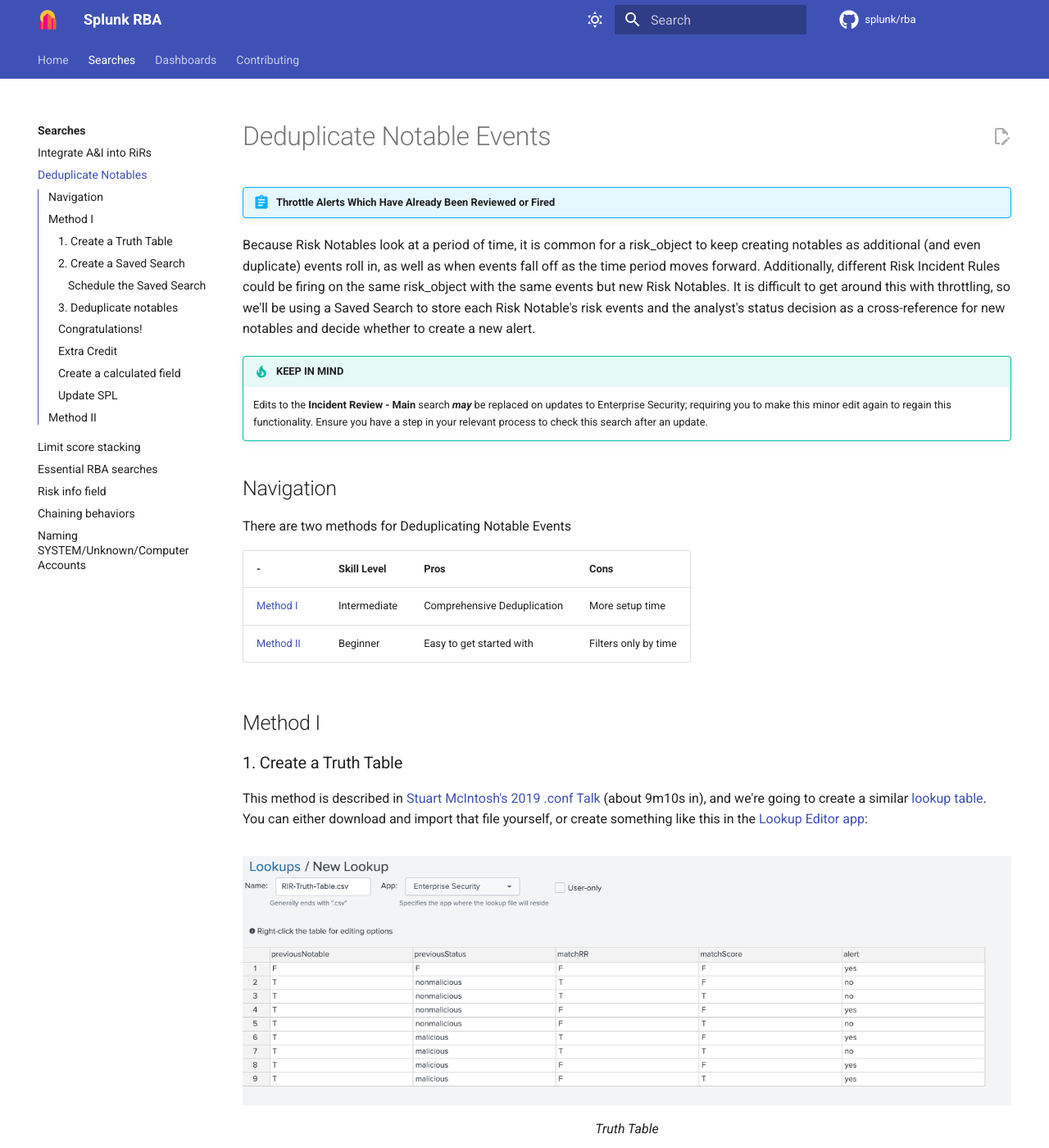
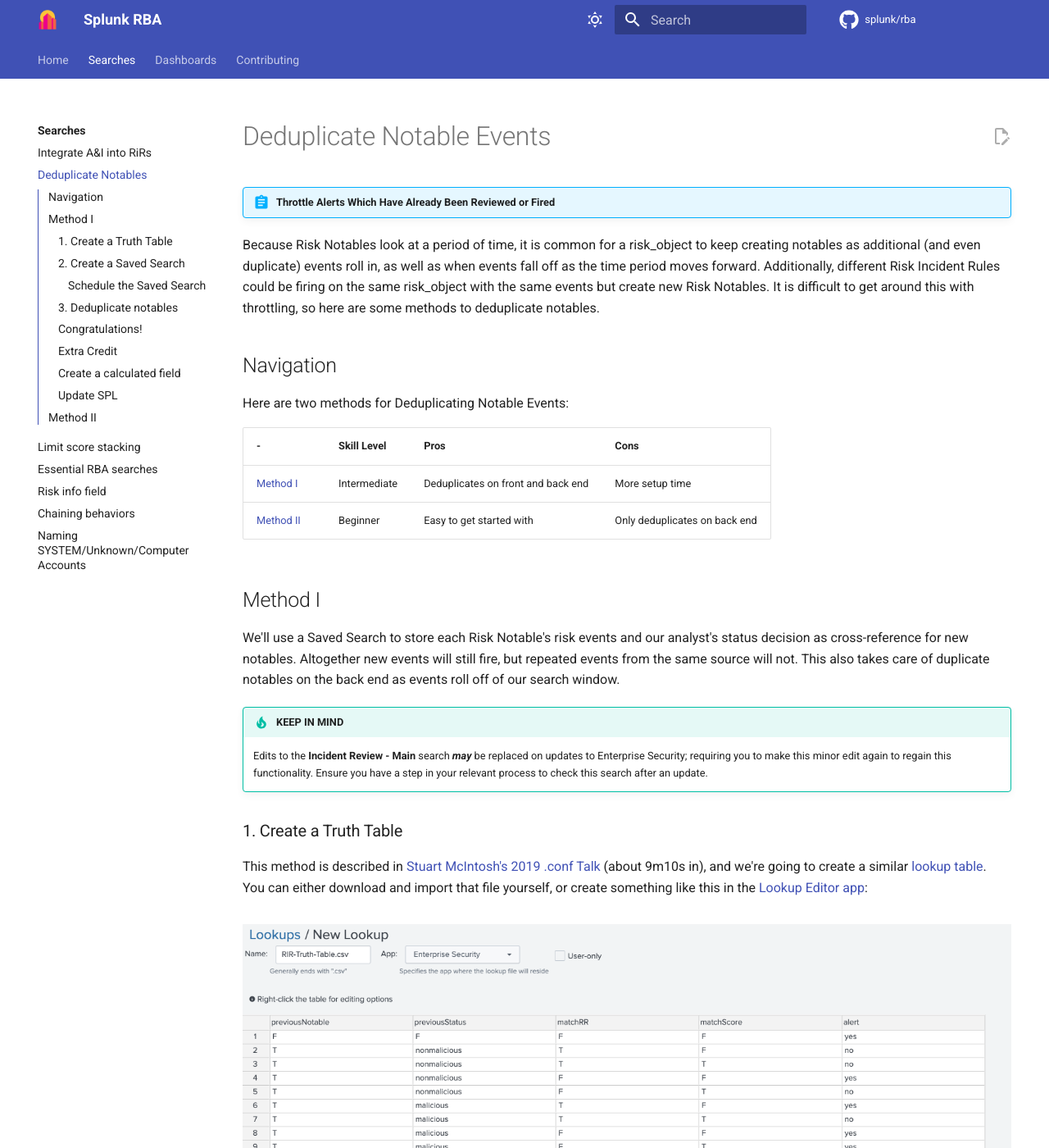
Before and after one commit to splunk/rba, an MkDocs documentation site: the page built from docs/searches/deduplicate_notables.md, in a window 1280 px wide and 1400 px high. Shown: the whole window at 82% size. Built offline with MkDocs 1.6.1 and Material for MkDocs 9.7.7, drawn with Linux system fonts in a browser that asks for light colours; emoji names are drawn with the system emoji font; comment, search, counter and statistics services are not loaded; some of the changed text lies outside the part shown.

Commit message:
Update deduplicate_notables.md
Finessed language / clarity around what's being done, plus pros and cons.

````diff
--- a/docs/searches/deduplicate_notables.md
+++ b/docs/searches/deduplicate_notables.md
@@ -2,23 +2,25 @@
 
 !!! abstract "Throttle Alerts Which Have Already Been Reviewed or Fired"
 
-Because Risk Notables look at a period of time, it is common for a risk_object to keep creating notables as additional (and even duplicate) events roll in, as well as when events fall off as the time period moves forward. Additionally, different Risk Incident Rules could be firing on the same risk_object with the same events but new Risk Notables. It is difficult to get around this with throttling, so we'll be using a Saved Search to store each Risk Notable's risk events and the analyst's status decision as a cross-reference for new notables and decide whether to create a new alert.
+Because Risk Notables look at a period of time, it is common for a risk_object to keep creating notables as additional (and even duplicate) events roll in, as well as when events fall off as the time period moves forward. Additionally, different Risk Incident Rules could be firing on the same risk_object with the same events but create new Risk Notables. It is difficult to get around this with throttling, so here are some methods to deduplicate notables.
+
+## Navigation
+
+Here are two methods for Deduplicating Notable Events:
+
+- | Skill Level | Pros | Cons
+- | ---------- | ---- | ----
+[Method I](#method-i) | Intermediate | Deduplicates on front and back end | More setup time
+[Method II](#method-ii) | Beginner | Easy to get started with | Only deduplicates on back end
+
+
+## Method I
+
+We'll use a Saved Search to store each Risk Notable's risk events and our analyst's status decision as cross-reference for new notables. Altogether new events will still fire, but repeated events from the same source will not. This also takes care of duplicate notables on the back end as events roll off of our search window.
 
 !!! tip "KEEP IN MIND"
 
     Edits to the **Incident Review - Main** search ***may*** be replaced on updates to Enterprise Security; requiring you to make this minor edit again to regain this functionality. Ensure you have a step in your relevant process to check this search after an update.
-
-## Navigation
-
-There are two methods for Deduplicating Notable Events
-
-- | Skill Level | Pros | Cons
-- | ---------- | ---- | ----
-[Method I](#method-i) | Intermediate | Comprehensive Deduplication | More setup time
-[Method II](#method-ii) | Beginner | Easy to get started with | Filters only by time
-
-
-## Method I
 
 ### 1. Create a Truth Table
 
@@ -192,13 +194,15 @@
 
 ## Method II
 
-This method will filter on time (within the last 70 minutes).
+This method is elegantly simple to ensure notables don't re-fire as earlier events drop off the rolling search window of your Risk Incident Rules. It does this by only firing if the latest risk event is from the past 70 minutes.
 
-``` spl title="Append to existing RiR"
+``` spl title="Append to existing RIR"
 ...
 | stats latest(_indextime) AS latest_risk
 | where latest_risk >= relative_time(now(),"-70m@m")
 ```
+
+Credit to Josh Hrabar and Josh Campbell, this is brilliant. Thanks y'all!
 
 ---
 <small>Authors</small>
````
